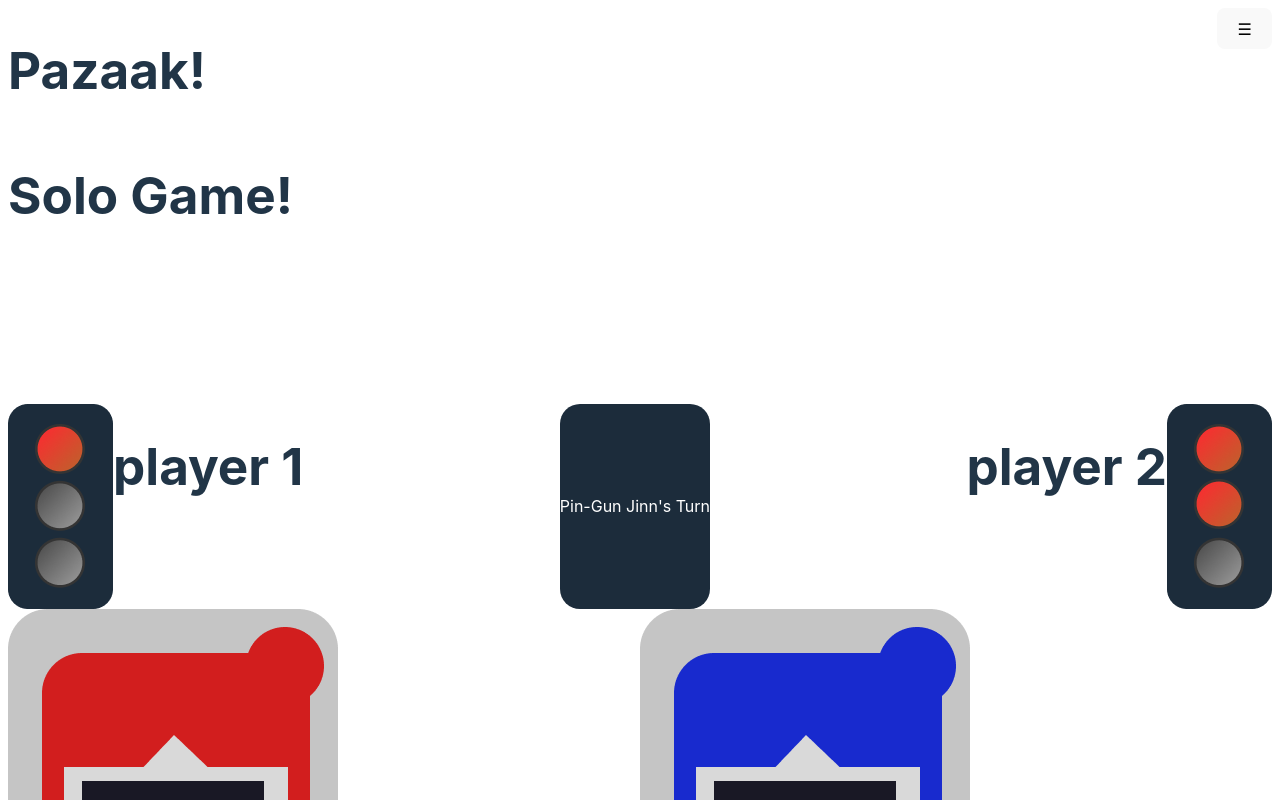
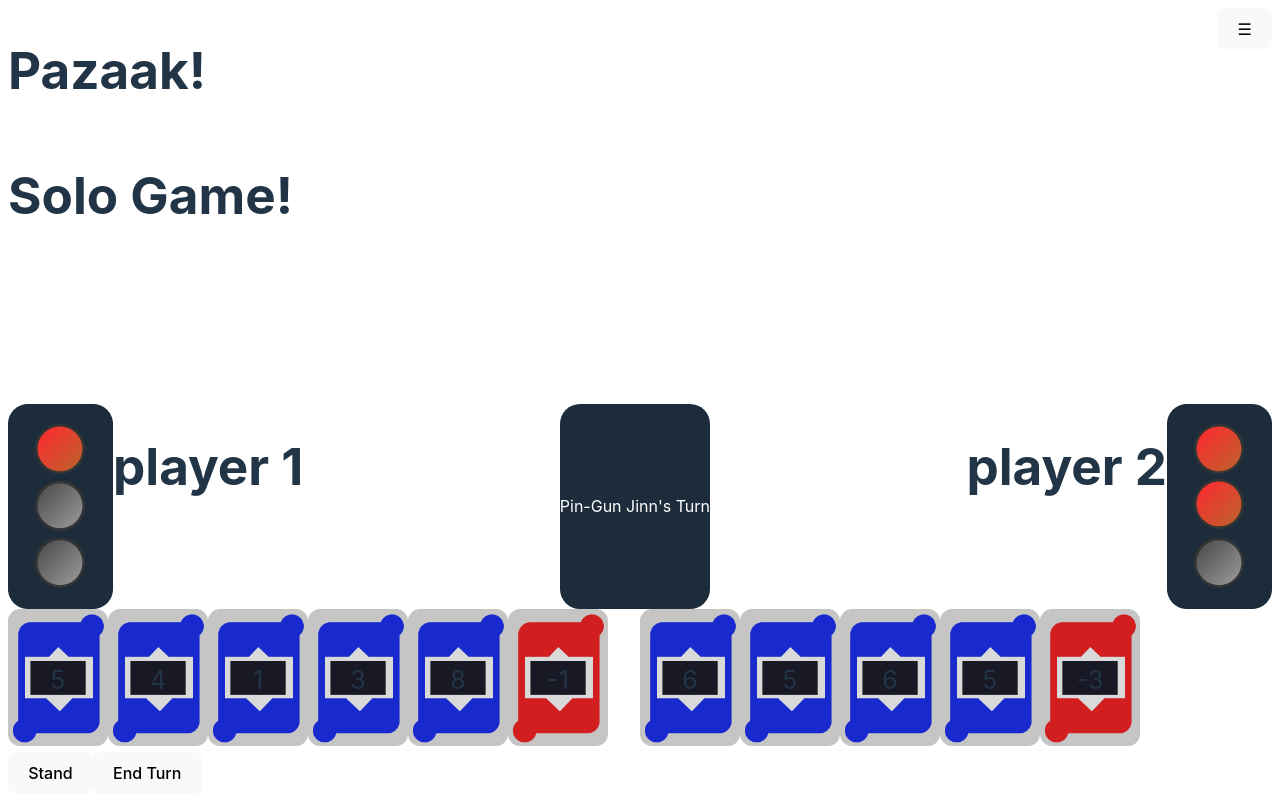
Before and after one commit to abasile1-tech/PazaakPadawan, a React (Vite) app in the folder client/: page /solo in a window 1280 px wide. Shown: the top 800 px of the page. Built offline with nearby package versions, Linux system fonts and the light colour scheme.

Commit message:
shrunk the cards

```diff
--- a/client/src/App.css
+++ b/client/src/App.css
@@ -46,7 +46,7 @@
 
 .card_number {
   position: absolute;
-  font-size: 40px;
+  font-size: 25px;
   max-width: 55px;
   max-height: 55px;
   margin: 0px;
@@ -57,6 +57,7 @@
 }
 
 .card_image {
+  width:100px;
 }
 
 .cards_container {
--- a/client/src/components/SoloGame.tsx
+++ b/client/src/components/SoloGame.tsx
@@ -26,9 +26,12 @@
             className="cardsContainer"
             style={{ display: 'flex', flexWrap: 'wrap' }}
           >
+            <Card value={5} color="blue" cardType="normal_card" />
+            <Card value={4} color="blue" cardType="normal_card" />
+            <Card value={1} color="blue" cardType="normal_card" />
+            <Card value={3} color="blue" cardType="normal_card" />
+            <Card value={8} color="blue" cardType="normal_card" />
             <Card value={-1} color="red" cardType="normal_card" />
-            <Card value={-4} color="blue" cardType="normal_card" />
-            <Card value={-2} color="red" cardType="normal_card" />
           </div>
           <div className="turnOptions">
             <button>Stand</button>
@@ -40,9 +43,11 @@
             className="cardsContainer"
             style={{ display: 'flex', flexWrap: 'wrap' }}
           >
-            <Card value={+3} color="blue" cardType="normal_card" />
-            <Card value={-6} color="red" cardType="normal_card" />
-            <Card value={+5} color="blue" cardType="normal_card" />
+            <Card value={6} color="blue" cardType="normal_card" />
+            <Card value={5} color="blue" cardType="normal_card" />
+            <Card value={6} color="blue" cardType="normal_card" />
+            <Card value={5} color="blue" cardType="normal_card" />
+            <Card value={-3} color="red" cardType="normal_card" />
           </div>
         </div>
       </div>
```
